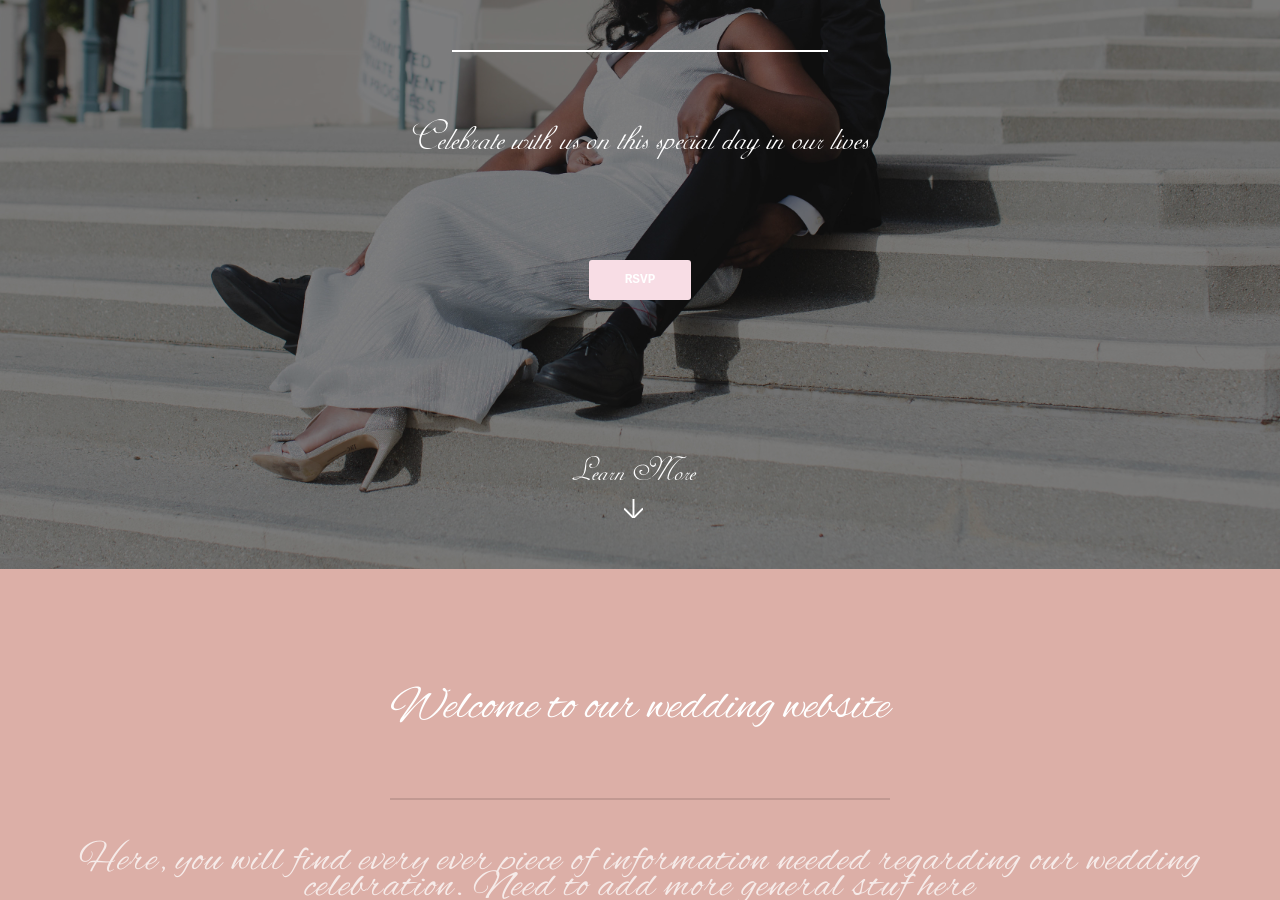
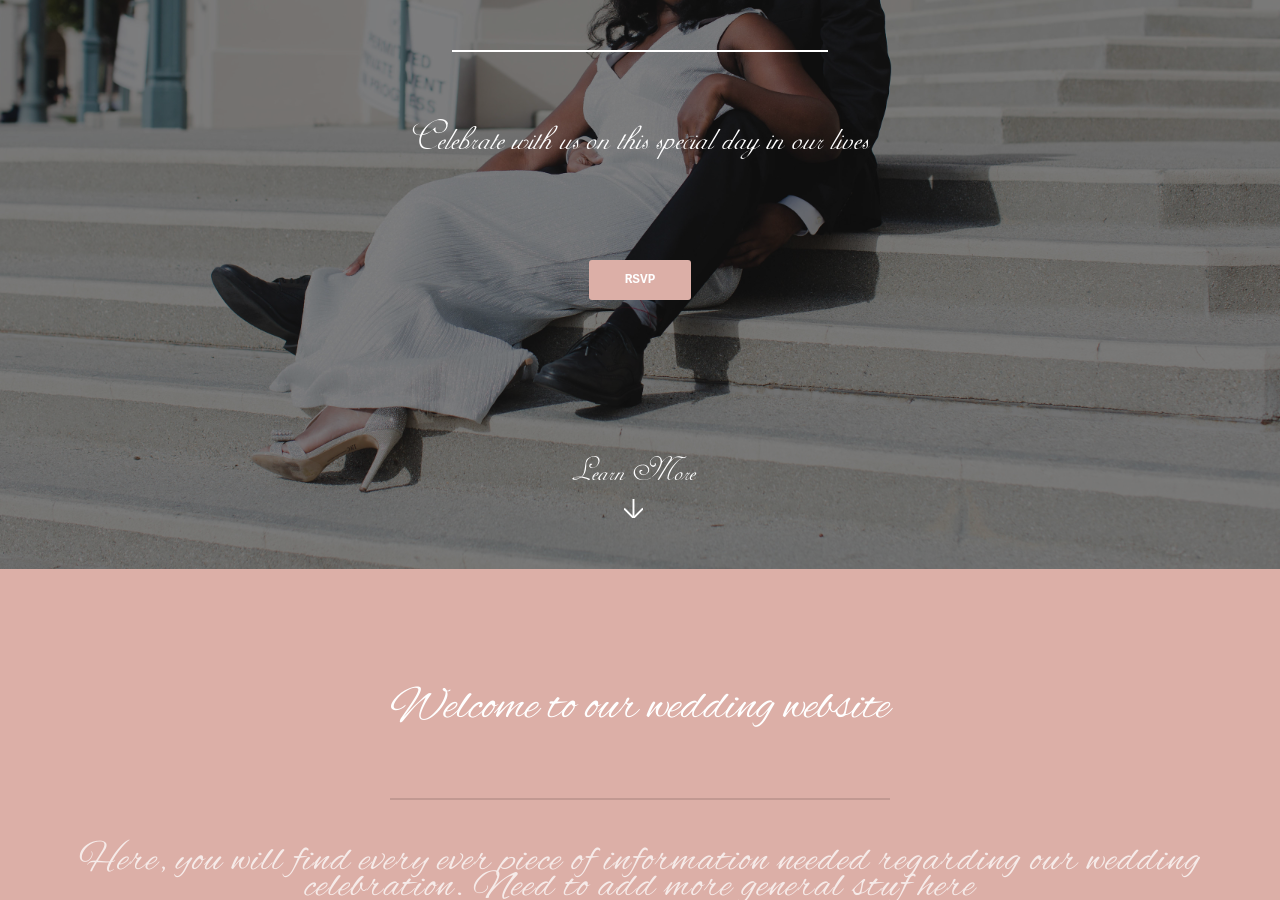
Before and after one commit to ReverendHill/ReverendHill.github.io, a Jekyll site: the page built from index.html, in a window 1280 px wide and 900 px high, scrolled down 331 px. Built offline with Jekyll 4.4.1, drawn with Linux system fonts in a browser that asks for light colours.

Commit message:
Changed buttons to pink and reverted the wing ding buttons

```diff
--- a/index.html
+++ b/index.html
@@ -7,7 +7,7 @@
 							<h2 class="biggerText">{{ site.title }}</h2>
 							<h1 class="mediumText">{{ site.description | markdownify }}</h1>
 							<ul class="actions">
-								<li><a href="https://foreverpowells.rsvpify.com" class="button special" style="background-color:#f8dde5"><p style="font-family:'Courier New', monospace">RSVP</p></a></li>
+								<li><a href="https://foreverpowells.rsvpify.com" class="button special" style="background-color:#DCAFA7"><p style="font-family:'Courier New', monospace">RSVP</p></a></li>
 							</ul>
 						</div>
 						<a href="#one" class="more scrolly"><p class="mediumText">Learn More</p></a>
@@ -23,10 +23,10 @@
 								</p>
 							</header>
 							<ul class="icons major">
-								<li><span class="icon fa-diamond major style54"><span class="label">Lorem</span></span></li>
-								<li><span class="icon fa-heart-o major style54"><span class="label">Ipsum</span></span></li>
+								<li><span class="icon fa-diamond major style53"><span class="label">Lorem</span></span></li>
+								<li><span class="icon fa-heart-o major style52"><span class="label">Ipsum</span></span></li>
 								<!-- <li><span class="icon fa-code major style3"><span class="label">Dolor</span></span></li> -->
-								<li><span class="icon fa-diamond major style54"><span class="label">Lorem</span></span></li>
+								<li><span class="icon fa-diamond major style53"><span class="label">Lorem</span></span></li>
 							</ul>
 						</div>
 					</section>
@@ -70,7 +70,7 @@
 									<h3 class="mediumText">Registry</h3>
 									<!-- <p class="smallerText"> See our registry</p> -->
 
-									<a href="https://www.myregistry.com/wedding-registry/Kourtney-Ford-and-Ryon-Powell-Aliso-Viejo-CA/1564236" class="button special" style="background-color:#f8dde5 "><p style="font-family:'Courier New', monospace">Registry</p></a>
+									<a href="https://www.myregistry.com/wedding-registry/Kourtney-Ford-and-Ryon-Powell-Aliso-Viejo-CA/1564236" class="button special" style="background-color:#DCAFA7 "><p style="font-family:'Courier New', monospace">Registry</p></a>
 
 								</li>
 								<li class="icon fa-paper-plane-o">
@@ -108,7 +108,7 @@
 								<p class="smallerText">We hope to see you soon!</p>
 							</header>
 							<ul class="actions vertical">
-								<li><a href="#" class="button fit special" style="background-color:#f8dde5 ; font-family:'Courier New', monospace">RSVP</a></li>
+								<li><a href="#" class="button fit special" style="background-color:#DCAFA7 ; font-family:'Courier New', monospace">RSVP</a></li>
 								<!-- <li><a href="#" class="button fit special">REGISTER</a></li> -->
 							</ul>
 						</div>
```
Also changed, not shown: 2 other files.
